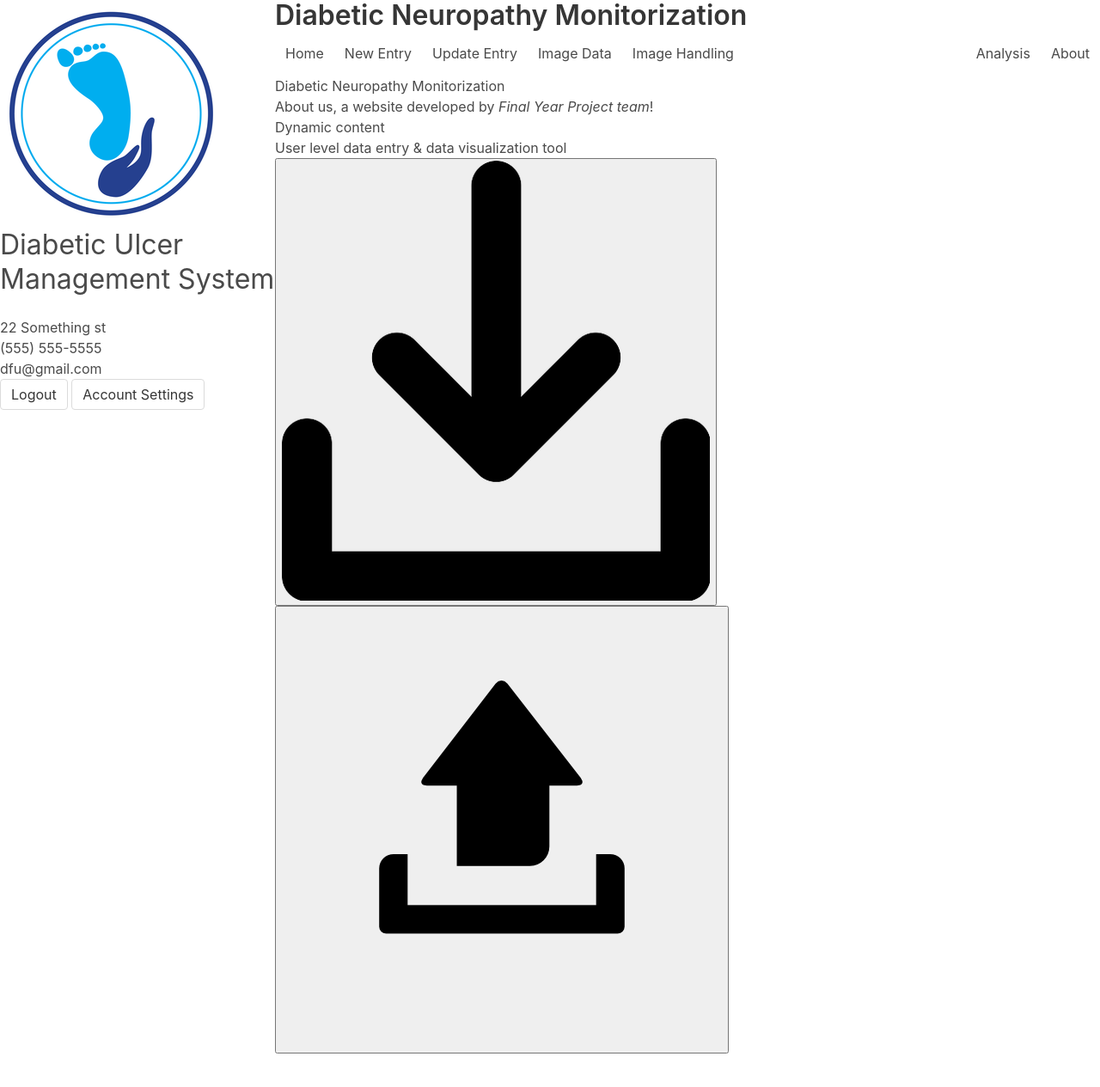
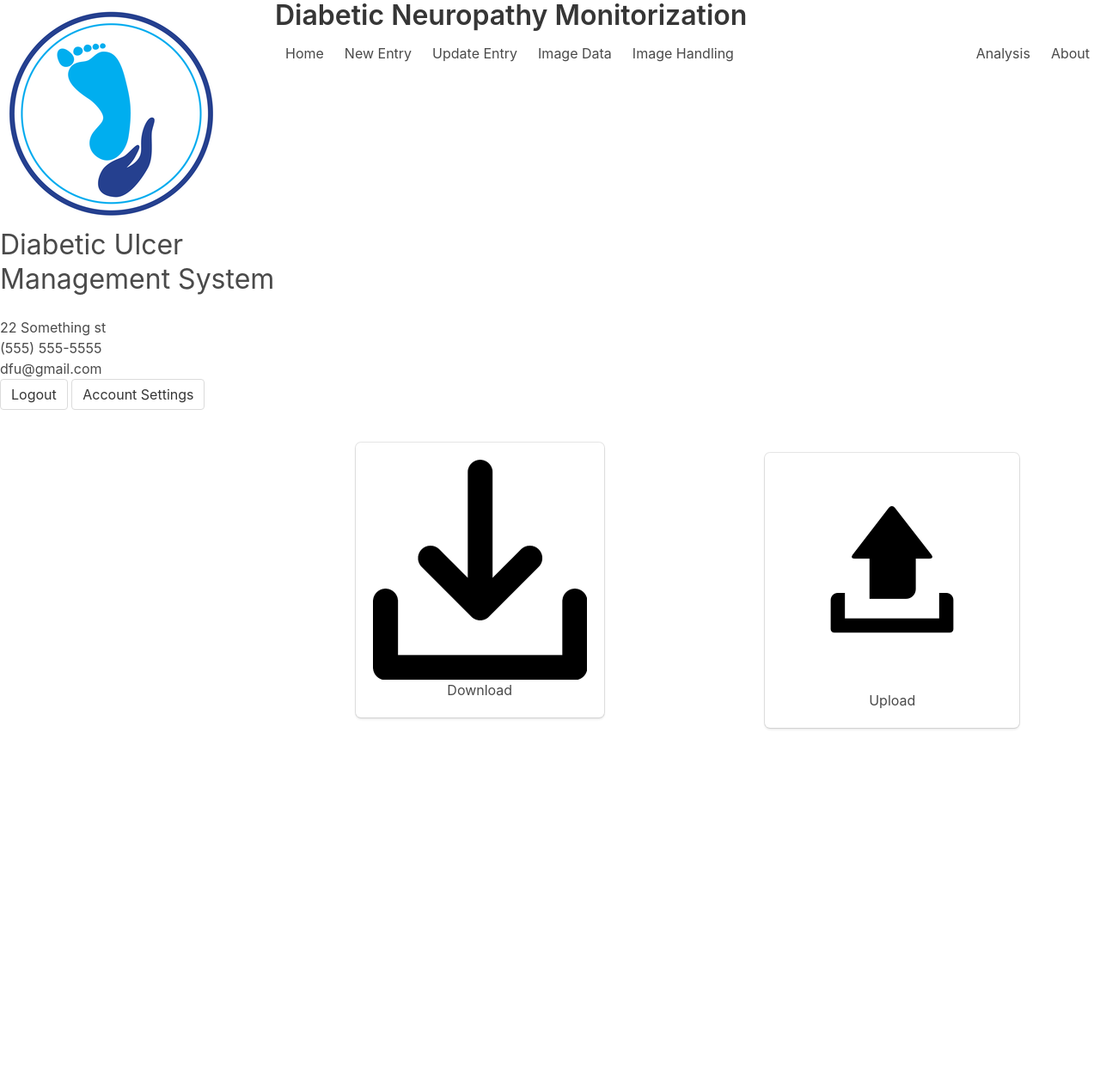
Before and after one commit to cramraj8/DFUWebPlatform, a Django app: page /imagedata/ in a window 1280 px wide. Shown: the top 1265 px of the page at 86% size. Run offline with Django 3.2, Linux system fonts and the light colour scheme.

Commit message:
Change upload, download buttons in imagedata

```diff
--- a/DFUApp/static/css/imagedata.css
+++ b/DFUApp/static/css/imagedata.css
@@ -1,87 +1,18 @@
-
-
-.imagedata_content .download_img, .upload_img {
-    float:left;
-    margin-right:0.5em;
-    /*margin-right: 5px;*/
-   /*vertical-align: middle;*/
-
-    /*display:block;*/
-    width:50%;
-    height: 50%;
-    /*height: auto;*/
-    background-position:center;
-    background-size: 100%;
+#ud-buttons {
+    display: grid;
+    grid-auto-flow: column;
+    justify-items: center;
+    align-items: center;
+    box-sizing: border-box;
+    height: 100%;
 }
 
-
-.imagedata_content .download_button {
-    display:inline-block;
-
-    margin-left: 10%;
-
- /*   display:block;
-    background:transparent;*/
-    background-size: cover;
-
-
-    width: 200px;
-    height: 200px;
-
-
-    /*line-height: 50px;*/
-    text-align: left;
-    text-indent: 10px;
-    font-family: Verdana, Geneva, sans-serif;
-    font-size: 16px;
-    font-weight: bold;
-    color: #333;
-    -webkit-border-radius: 5px;
-    -moz-border-radius: 5px;
-    border-radius: 5px;
-    border: 1px solid #900;
-    /*border: 1px solid #333;*/
-    background-color: white;
-    cursor: pointer;
-    /*margin: 20px;*/
+.ud-button {
+    display: flex;
+    align-items: center;
+    flex-direction: column;
+    border:
 }
-.imagedata_content .upload_button{
-    display:inline-block;
-
-    margin-left: 30%;
-
- /*   display:block;
-    background:transparent;*/
-    background-size: cover;
-
-
-    width: 200px;
-    height: 200px;
-
-
-    /*line-height: 50px;*/
-    text-align: left;
-    text-indent: 10px;
-    font-family: Verdana, Geneva, sans-serif;
-    font-size: 16px;
-    font-weight: bold;
-    color: #333;
-    -webkit-border-radius: 5px;
-    -moz-border-radius: 5px;
-    border-radius: 5px;
-    border: 1px solid #900;
-    /*border: 1px solid #333;*/
-    background-color: white;
-    cursor: pointer;
-    /*margin: 20px;*/
+.ud-button img {
+    height: 20vmin;
 }
-
-
-
-
-.imagedata_content .download_button:hover {
-    background-color: #F7F7F7;
-}
-.imagedata_content .upload_button:hover {
-    background-color: #F7F7F7;
-}
--- a/DFUApp/templates/imagedata.html
+++ b/DFUApp/templates/imagedata.html
@@ -1,27 +1,15 @@
 {% extends "base_generic.html" %}
-
+{% load static %}
 {% block content %}
-
-    <div class="imagedata_content">
-
-        <h1>Diabetic Neuropathy Monitorization</h1>
-
-        <p>About us, a website developed by <em>Final Year Project team</em>!</p>
-        <h2>Dynamic content</h2>
-        <p>User level data entry & data visualization tool</p>
-
-
-        <button type="button" onclick="location.href='{% url 'downloadData' %}'"
-                class="download_button">
-            {% load static %}
-            <img class="download_img" src="{% static 'images/download_icon.png' %}">
-        </button>
-
-        <button type="button" onclick="location.href='{% url 'uploadData' %}'"
-                class="upload_button">
-            {% load static %}
-            <img class="upload_img" src="{% static 'images/upload_icon.png' %}">
-        </button>
-
-    </div>
+<link rel="stylesheet" href="{% static 'css/imagedata.css' %}">
+<div id="ud-buttons">
+    <a class="box ud-button" href="/downloaddata">
+        <img src="{% static 'images/download_icon.png' %}">
+        <span>Download</span>
+    </a>
+    <a class="box ud-button" href="/uploaddata">
+            <img src="{% static 'images/upload_icon.png' %}">
+            <span>Upload</span>
+    </a>
+</div>
 {% endblock %}
```
Also changed, not shown: DFUApp/static/css/downloaddata.css (deleted, +0 -121 lines), DFUApp/static/css/formdata.css (deleted, +0 -7 lines), DFUApp/static/css/main_header.css (deleted, +0 -26 lines), DFUApp/static/css/main_navbar.css (deleted, +0 -82 lines), DFUApp/static/css/main_sidebar.css (deleted, +0 -94 lines), DFUApp/static/css/uploaddata.css (deleted, +0 -202 lines), DFUApp/static/css/entryform.css (added).
